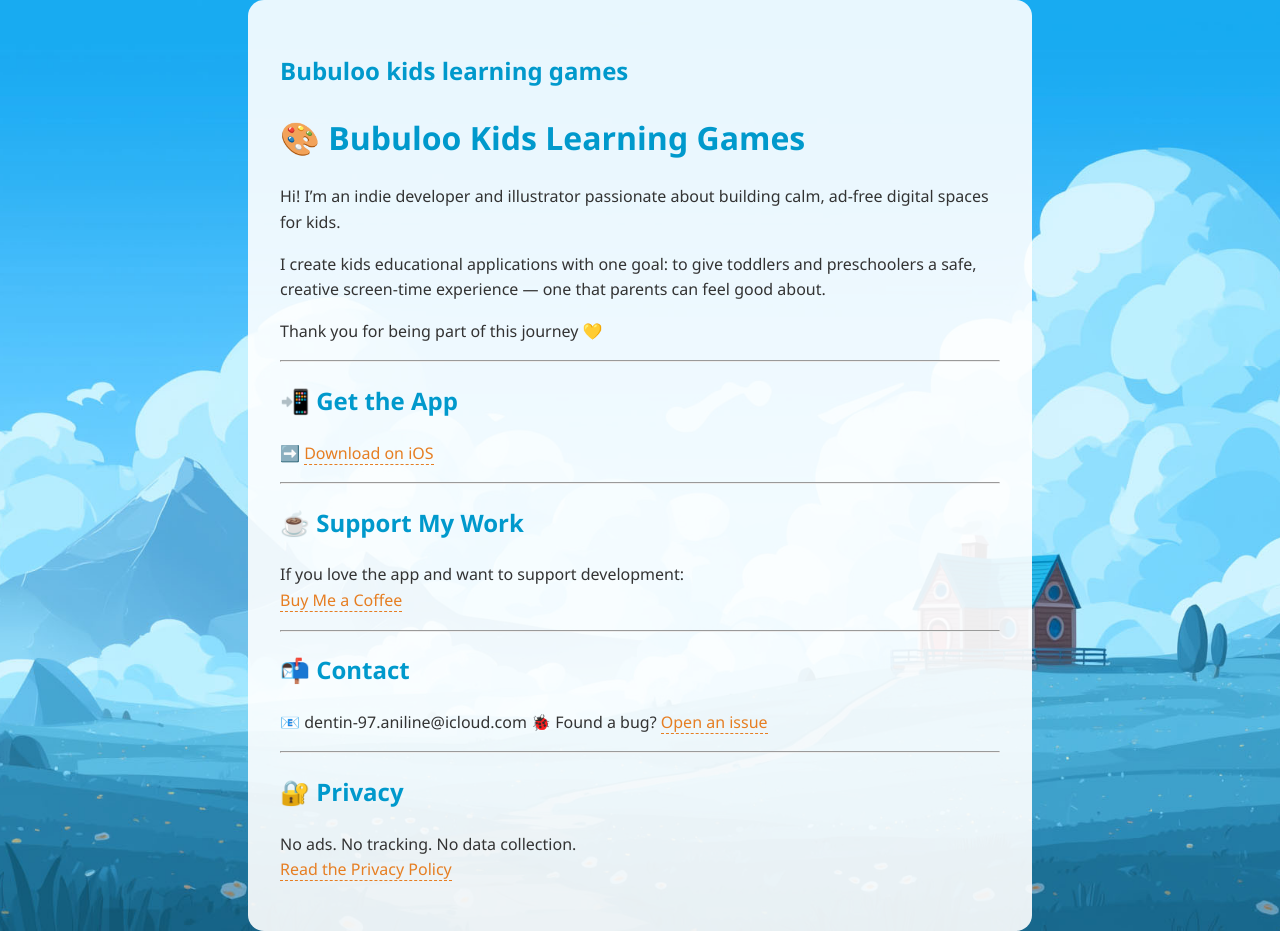
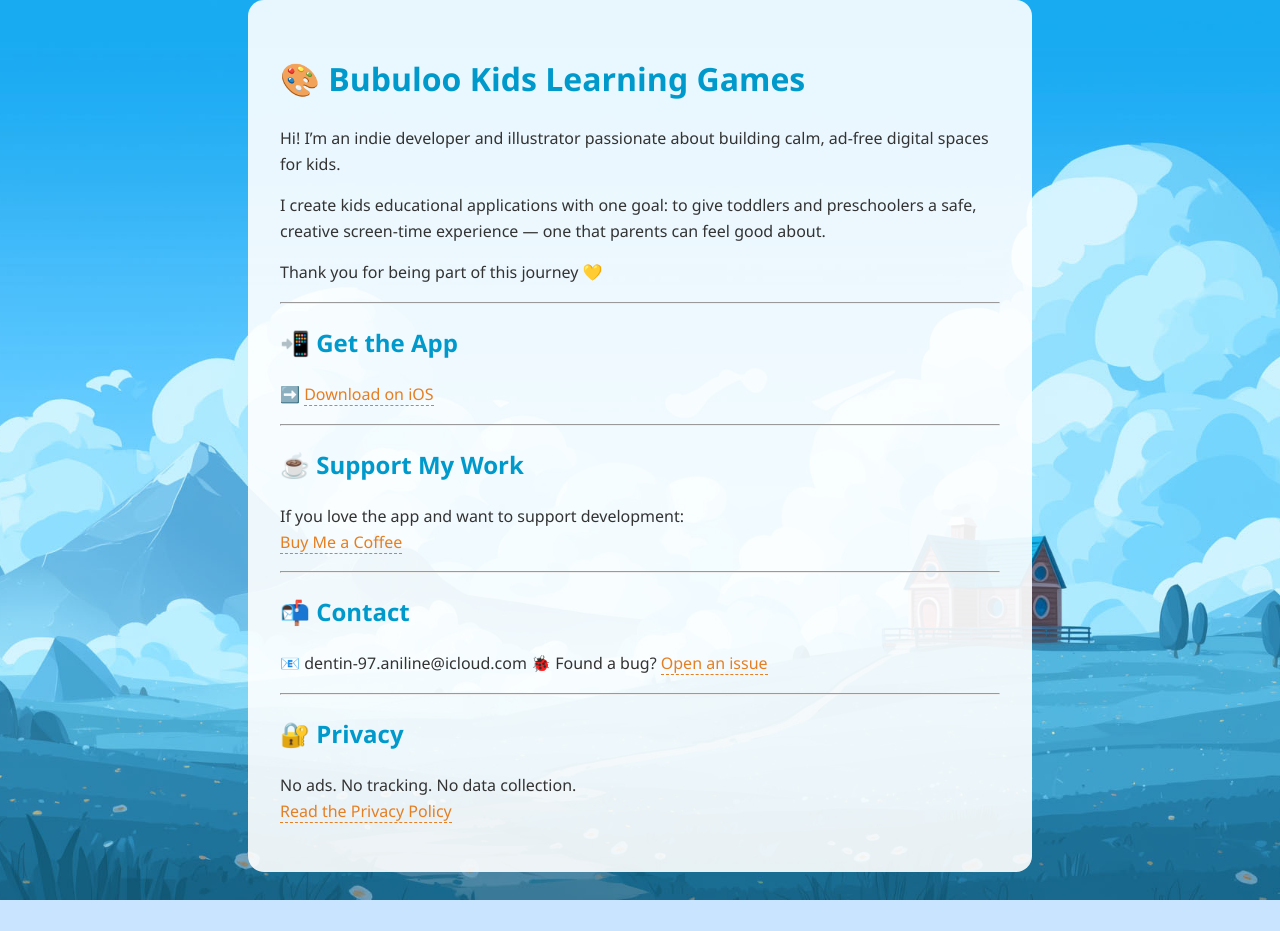
Before and after one commit to MagicScribble/bubuloo-kids-learning-app, a Jekyll site: the page built from index.md, in a window 1280 px wide. Built offline with Jekyll 4.4.1, drawn with Linux system fonts in a browser that asks for light colours; our own code applies the rules of GitHub Pages for plain Markdown files; after the commit the page ends 900 px from its top, so only the background shows below that.

Commit message:
Update index.md

```diff
--- a/index.md
+++ b/index.md
@@ -1,10 +1,6 @@
 <head>
   <link rel="stylesheet" href="assets/css/style.css">
 </head>
-
-
-Bubuloo kids learning games
----
 
 # 🎨 Bubuloo Kids Learning Games
 
```
